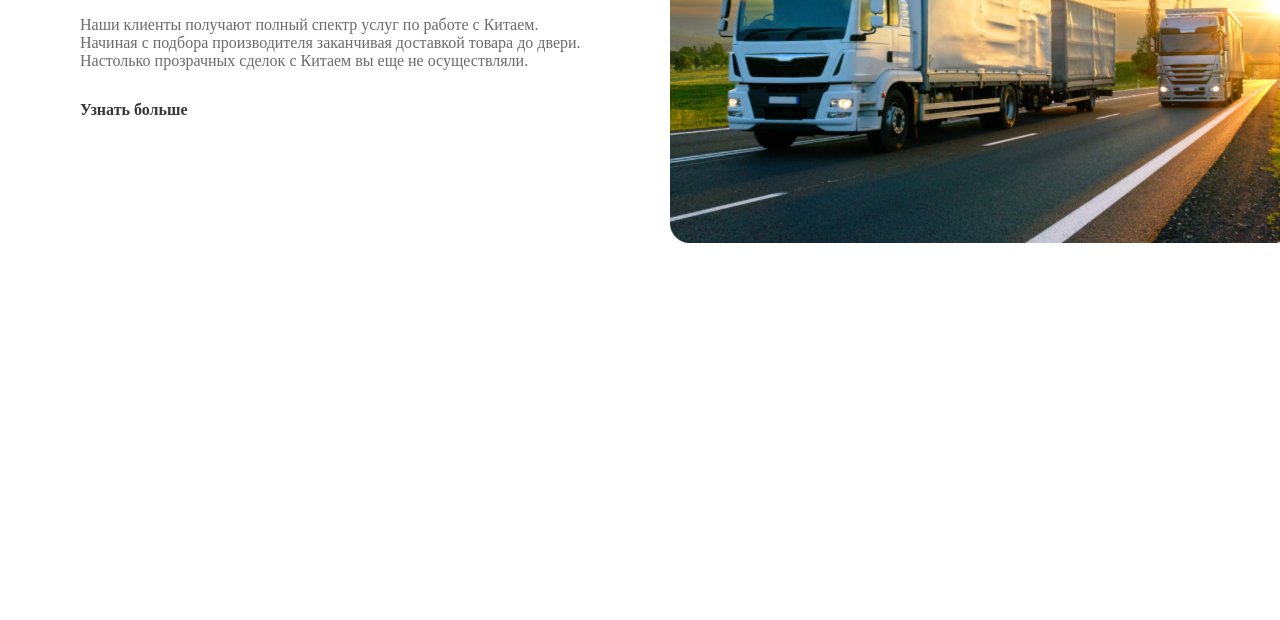
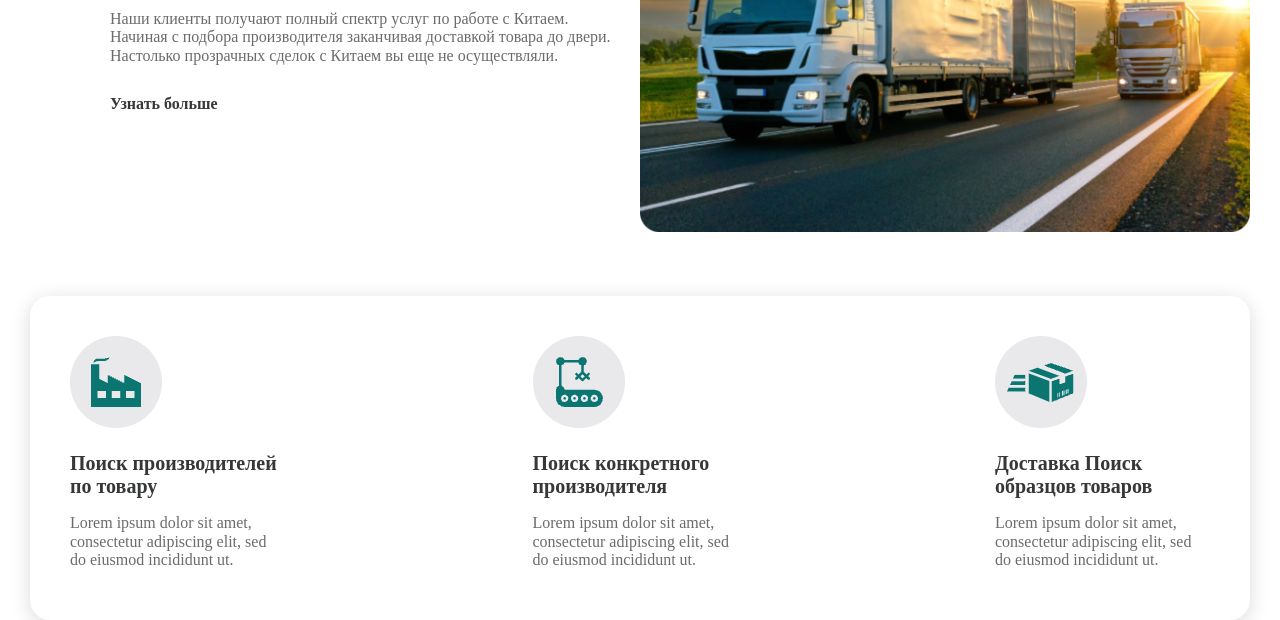
Before and after one commit to mucm09/2oy5dars, a plain HTML site: page index.html in a window 1280 px wide. Shown: the part 322-942 px from the top of the page. Before the commit the page ends 800 px from the top, so only its background shows below. Drawn offline with Linux system fonts and the light colour scheme; a web font is replaced by a local one.

Commit message:
birinchi section copmleted

```diff
--- a/index.html
+++ b/index.html
@@ -20,8 +20,8 @@
               </p>
               <a class="screen__link" href="#">Узнать больше</a>
             </div>
-            <div class="aftercontentimg">
-              <img class="screen__img" src="/img/large.png" alt="">
+            <div class="afterphoto">
+              <img  src="/img/large.png" alt="">
             </div>
           </div>
         </div>
@@ -32,11 +32,49 @@
         <div class="container">
           <div class="work">
             <ul class="work__list">
-              <li class="work__item"></li>
-              <li class="work__item"></li>
-              <li class="work__item"></li>
+              <li class="work__item">
+              <div class="work__img">
+                <img src="/img/fabrik.png" alt="">
+              </div>
+              <div class="work__content">
+                <h4 class="work__title">
+                  Поиск производителей по товару
+                 </h4 class="work__title">
+                 <p class="work__text">
+                  Lorem ipsum dolor sit amet, consectetur adipiscing elit, sed do eiusmod incididunt ut.
+                 </p>
+              </div>
+              </li>
+
+              <li class="work__item">
+               <div class="work__img" >
+                <img src="/img/fabrik2.png" alt="">
+               </div>
+                <div class="work__content">
+                  <h4 class="work__title">
+                    Поиск конкретного производителя
+                   </h4>
+                   <p class="work__text">
+                    Lorem ipsum dolor sit amet, consectetur adipiscing elit, sed do eiusmod incididunt ut.
+                   </p>
+                </div>
+              </li>
+
+              <li class="work__item">
+                <div class="work__img" >
+                  <img src="/img/fabrik3.png" alt="">
+                </div>
+                <div class="work__content">
+                  <h4 class="work__title">
+                    Доставка  Поиск образцов товаров
+                  </h4>
+                  <p class="work__text">
+                    Lorem ipsum dolor sit amet, consectetur adipiscing elit, sed do eiusmod incididunt ut.
+                   </p>
+                </div>
+              </li>
             </ul>
-          </div>
+            </div>
         </div>
       </section>
 
--- a/scss/_global.scss
+++ b/scss/_global.scss
@@ -18,10 +18,10 @@ a{
 }
 .container{
 margin: 0 auto;
-max-width: 1330px;
+max-width: 1220px;
 }
 img{
-  height: auto;
+  width: 100%;
 }
 body{
   margin: 0;
--- a/scss/block/_block.scss
+++ b/scss/block/_block.scss
@@ -1,2 +1,3 @@
 @import "screen";
 @import "footer";
+@import "work.scss";
--- a/scss/block/_screen.scss
+++ b/scss/block/_screen.scss
@@ -3,6 +3,7 @@
   align-items: center;
   justify-content: space-between;
   margin-top: 60px;
+  margin-bottom: 60px;
 }
 .screen__content{
   max-width: 519px;
@@ -37,28 +38,40 @@ text-decoration: underline 2px #FFCE50;
   text-decoration: underline 2px #FFCE50 ;
   color:rgb(107, 107, 108) ;
 }
-.aftercontentimg{
+.afterphoto{
   max-width: 610px;
 }
 
+
 @media screen and  (max-width:1217px) {
-  .aftercontentimg{
+  .afterphoto{
     max-width: 500px;
   }
 }
 
 
 @media screen and  (max-width:1093px) {
-  .aftercontentimg{
+  .afterphoto{
     max-width: 400px;
+  }
+  .screen__content{
+    max-width: 500px;
   }
 }
 
-@media screen and  (max-width:993px) {
-  .aftercontentimg{
-    max-width: 300px;
+@media screen and  (max-width:1093px) {
+  .screen__content{
+    max-width: 400px;
+  }
+  .screen__title{
+    font-size: 40px;
+  }
+  .screen__text{
+    font-size: 13px;
   }
 }
+
+
 
 @media screen and  (max-width:845px) {
   .screen{
@@ -66,22 +79,17 @@ text-decoration: underline 2px #FFCE50;
   }
 
   .screen__content{
-    max-width: 500px;
+    max-width: 300px;
     text-align: center;
     margin-bottom: 50px;
     margin-left: 0;
   }
 
-  .aftercontentimg{
+  .afterphoto{
     margin: 0;
     max-width: 400px
   }
-  .screen__title{
-    font-size: 40px;
-  }
-  .screen__text{
-    font-size: 13px;
-  }
+
   .screen__content{
     margin-left: 0;
   }
--- /dev/null
+++ b/scss/block/_work.scss
@@ -0,0 +1,40 @@
+.work{
+max-width: 1220px ;
+border-radius: 20px;
+box-shadow: 0px 4px 20px 0px rgba(0, 0, 0, 0.15);
+background: rgb(255, 255, 255);
+align-items:center;
+}
+
+.work__list{
+  display: flex;
+  align-items: center;
+  justify-content: space-between;
+  padding: 40px;
+}
+.work__item{
+  max-width: 215px;
+}
+.work__img{
+  max-width: 92px;
+  margin-bottom: 20px;
+}
+.work__title{
+  margin-bottom: 16px;
+  color: rgb(54, 55, 56);
+font-family: Exo 2;
+font-size: 20px;
+font-weight: 600;
+}
+.work__text{
+margin-bottom: 10px;
+color: rgb(107, 107, 108);
+font-family: PT Sans;
+font-size: 16px;
+font-weight: 400;
+}
+
+
+@media screen  and (max-width:1071px) {
+ .
+}
```
Also changed, not shown: css/main.css, img/fabrik.png (added), img/fabrik2.png (added), img/fabrik3.png (added), 1 other file.
